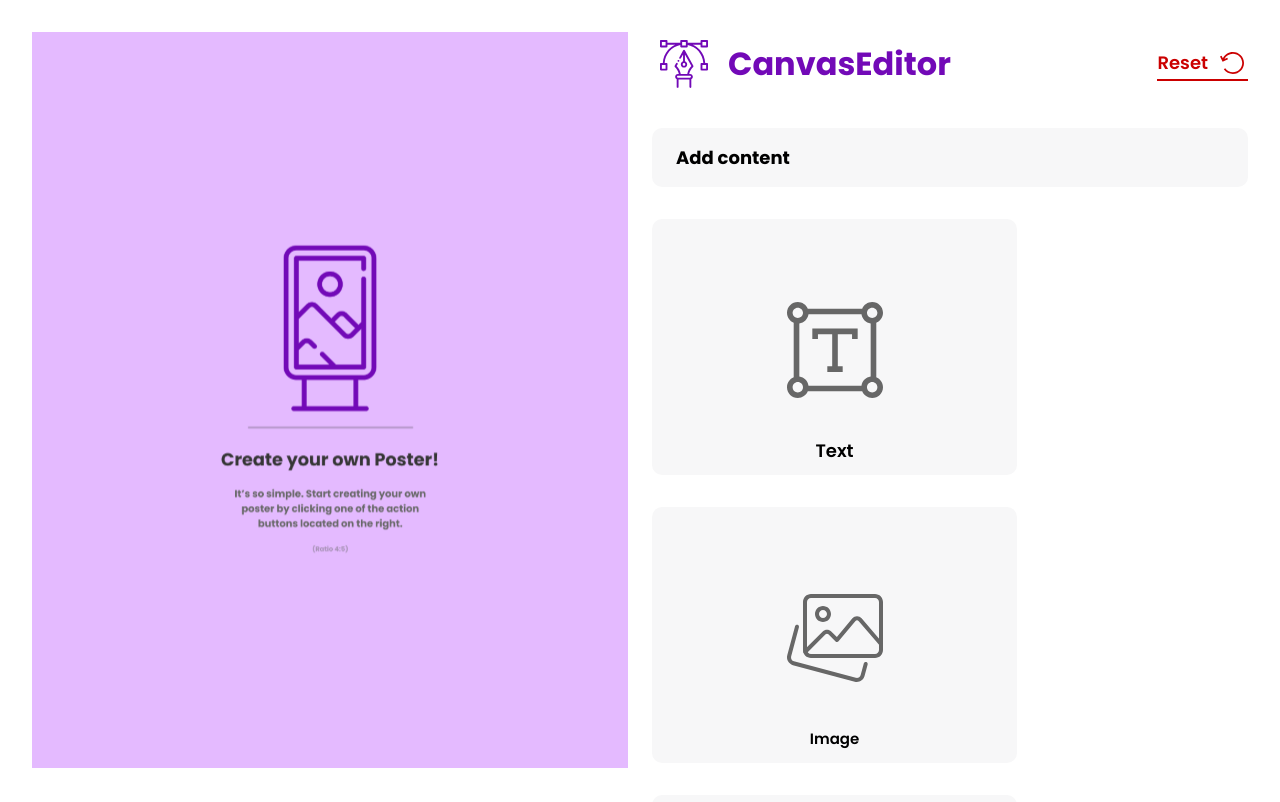
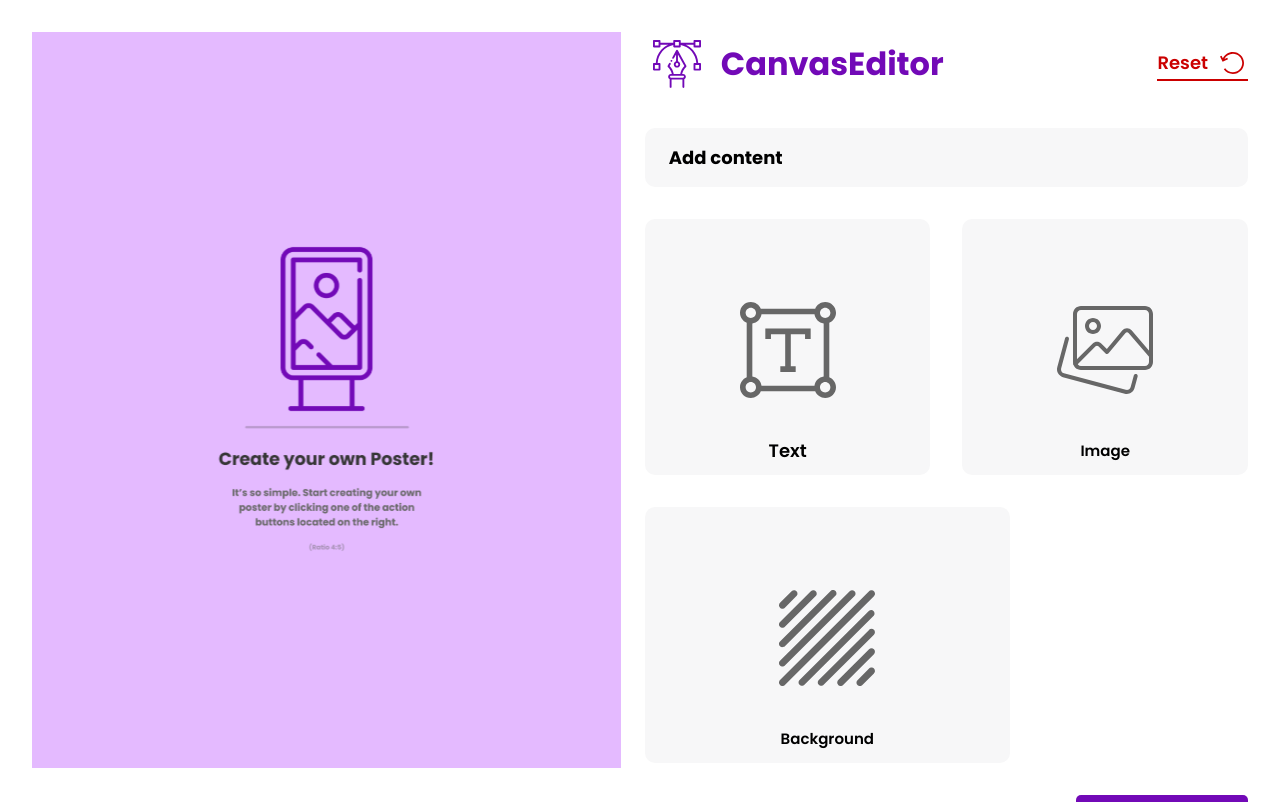
Before and after one commit to wojciech94/canvas-editor, a React (Vite) app: page / in a window 1280 px wide. Shown: the top 802 px of the page. Built offline with nearby package versions, Linux system fonts and the light colour scheme.

Commit message:
style: responsive styles update

```diff
--- a/src/App.css
+++ b/src/App.css
@@ -48,9 +48,3 @@ button:not(:disabled) {
   background-color: rgba(0, 0, 0, 0.5);
   z-index: 1000;
 }
-
-@media (min-width: 1082px) {
-  .bg-order {
-    order: 1;
-  }
-}
--- a/src/App.tsx
+++ b/src/App.tsx
@@ -100,10 +100,10 @@ function App() {
 
   return (
     <DndContext>
-      <div className="flex h-screen w-full flex-wrap justify-center gap-6 p-8">
+      <div className="flex h-screen w-full flex-wrap justify-center gap-6 p-8 xl:flex-nowrap">
         <div
           ref={exportRef}
-          className={`${!isTextActive && !draggableImage ? 'bg-background' : ''} bg-black50 bg-order order-2 aspect-[4/5] h-full max-w-[762px] flex-1`}
+          className={`${!isTextActive && !draggableImage ? 'bg-background' : ''} bg-black50 bg-order order-2 aspect-[4/5] h-full max-w-[762px]`}
           style={bgStyle}
         >
           <Droppable
@@ -143,7 +143,7 @@ function App() {
             )}
           </Droppable>
         </div>
-        <div className="order-1 flex min-h-[800px] max-w-[762px] min-w-[420px] flex-1 flex-col gap-8">
+        <div className="order-1 flex max-w-[762px] flex-col gap-8 xl:order-2 xl:min-w-[450px]">
           <div className="text-primary flex items-center gap-3">
             <img src={Logo} alt="Logo" width={64}></img>
             <div className="flex-grow text-[32px] font-bold">CanvasEditor</div>
--- a/src/components/Button.tsx
+++ b/src/components/Button.tsx
@@ -24,7 +24,7 @@ export const Button: React.FC<ButtonProps> = ({
       break
     case 'tile':
       variantClasses =
-        'flex-col gap-[25px] h-64 w-[365px] justify-end bg-white97 rounded-[10px] py-3 hover:bg-black25 disabled:bg-white98 disabled:cursor-not-allowed disabled:opacity-25 focus:outline-2 outline-primary50'
+        'flex-1 flex-col gap-[25px] h-64 min-w-[270px] xl:max-w-[365px] justify-end bg-white97 rounded-[10px] py-3 hover:bg-black25 disabled:bg-white98 disabled:cursor-not-allowed disabled:opacity-25 focus:outline-2 outline-primary50'
       break
   }
   const classes = `font-semibold flex gap-2 items-center ${variantClasses} ${className ? className : ''}`
--- a/src/components/Droppable.tsx
+++ b/src/components/Droppable.tsx
@@ -40,6 +40,7 @@ export const Droppable: React.FC<Props> = ({
   const calculateDimensions = () => {
     if (droppableRef.current) {
       let { width, height } = droppableRef.current.getBoundingClientRect()
+      height = width * 1.2
       setDroppableDimensions({ width, height })
     }
   }
--- a/src/components/FileInput.tsx
+++ b/src/components/FileInput.tsx
@@ -15,7 +15,7 @@ export const FileInput = ({ onChange, children, disabled }: Props) => {
   return (
     <button
       disabled={disabled}
-      className="bg-white97 hover:bg-black25 disabled:bg-white98 outline-primary50 relative flex h-64 w-[365px] cursor-pointer flex-col items-center justify-end rounded-[10px] py-3 text-[15px] font-semibold focus:outline-2 disabled:cursor-not-allowed disabled:opacity-25"
+      className="bg-white97 hover:bg-black25 disabled:bg-white98 outline-primary50 relative flex h-64 min-w-[270px] flex-1 cursor-pointer flex-col items-center justify-end rounded-[10px] py-3 text-[15px] font-semibold focus:outline-2 disabled:cursor-not-allowed disabled:opacity-25 xl:max-w-[365px]"
       onMouseDown={handleFocus}
     >
       <input
```
